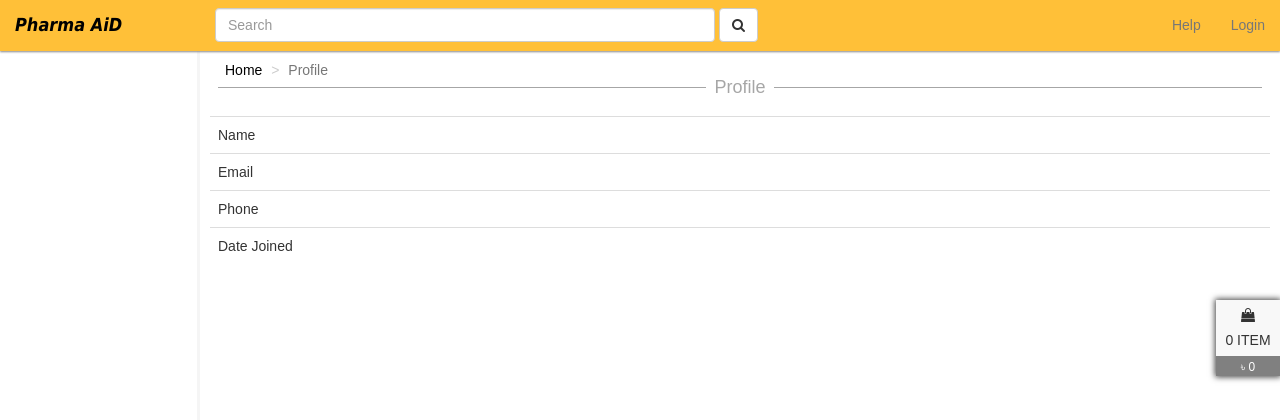
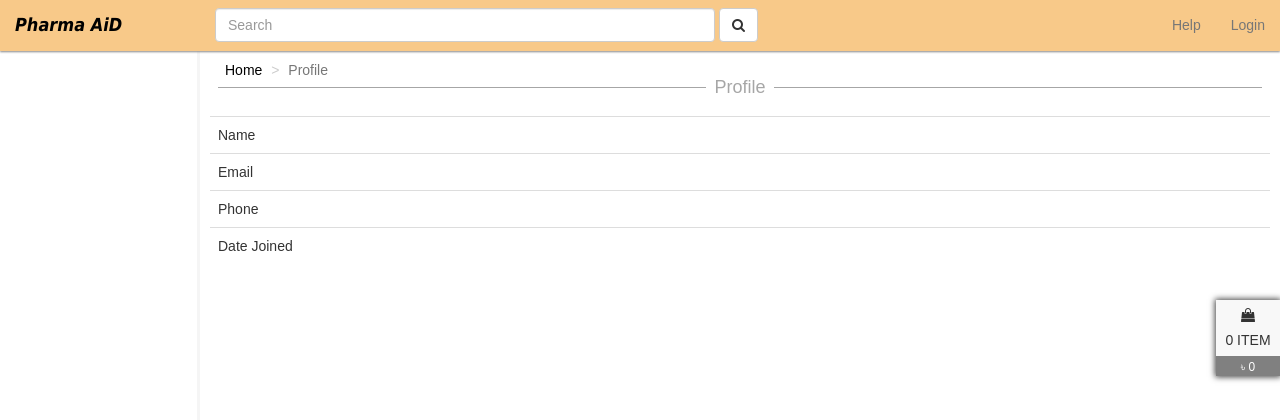
Before and after one commit to MiniGunnR/pharma_aid, a Django app: page /my_account/profile/ in a window 1280 px wide. Shown: the top 420 px of the page. Run offline with Django 3.2, Linux system fonts and the light colour scheme; data that the repository does not hold is empty; some libraries are stand-ins or nearby versions; some web fonts are replaced.

Commit message:
add banner image, adjust width

```diff
--- a/catalog/templates/catalog/category.html
+++ b/catalog/templates/catalog/category.html
@@ -1,4 +1,5 @@
 {% extends "skeleton.html" %}
+{% load static %}
 
 {% block title-suffix %}{{ category_slug|capfirst }}{% endblock %}
 
@@ -10,6 +11,10 @@
 
 {% block heading %}
 	{{ page_title }}
+{% endblock %}
+
+{% block banner %}
+	<img src="{% static 'img/banner.jpg' %}" width="93%"/>
 {% endblock %}
 
 {% block items %}
--- a/static/css/pharma.css
+++ b/static/css/pharma.css
@@ -9,7 +9,7 @@ a {
 
 .navbar {
     margin-bottom: 0;
-    background: rgba(255, 192, 56, 1);
+    background: rgba(248, 201, 137, 1);
     /*background-color: #ffc038;*/
     border-color: transparent;
 }
--- a/templates/skeleton.html
+++ b/templates/skeleton.html
@@ -76,6 +76,9 @@
             </div>
             <div class="hr-sect"><h4>{% block heading %}{% endblock %}</h4></div>
         </div>
+        <div id="banner">
+	        {% block banner %}{% endblock %}
+        </div>
         <div id="items">
 	        {% block items %}{% endblock %}
         </div>
```
